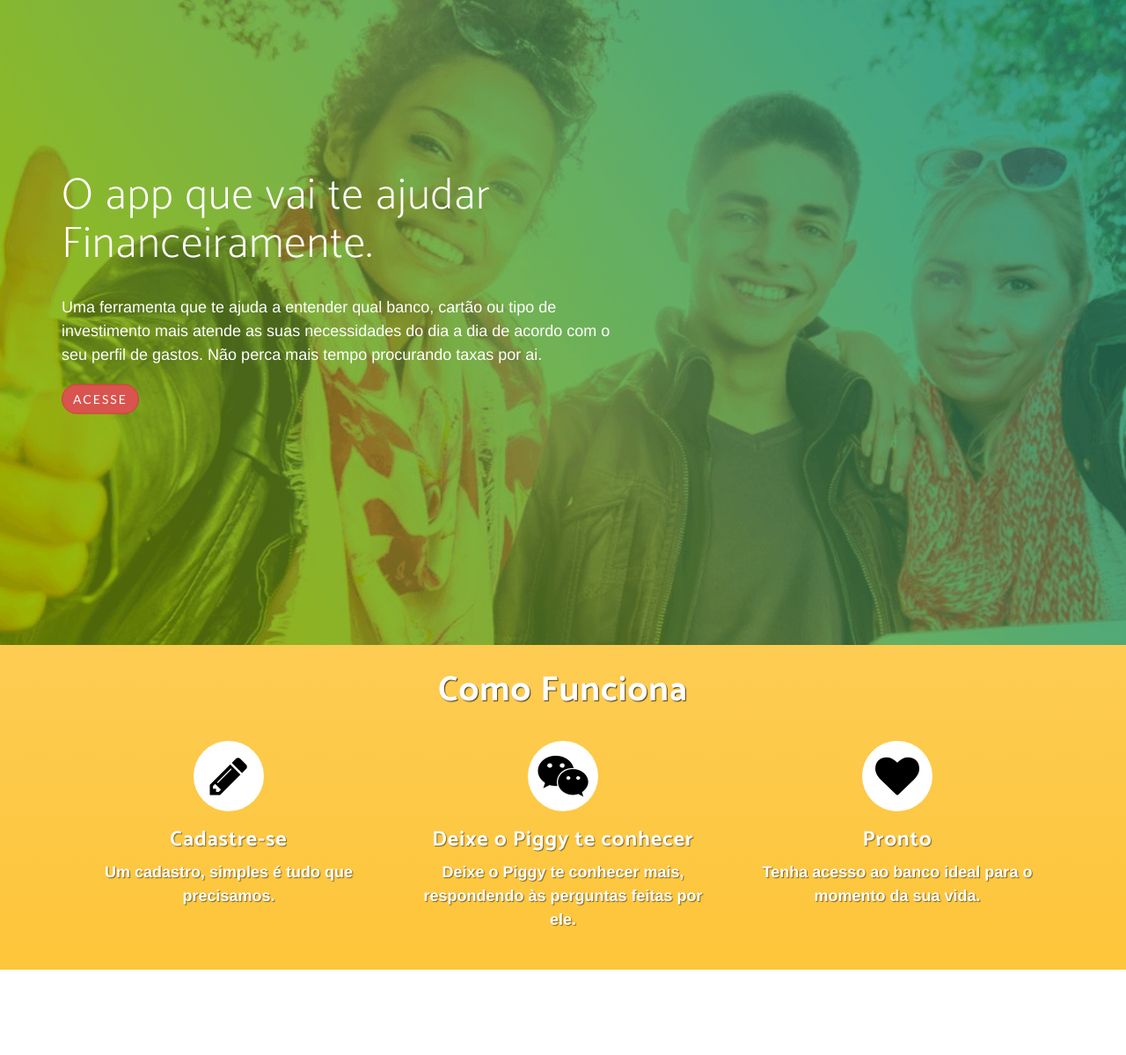
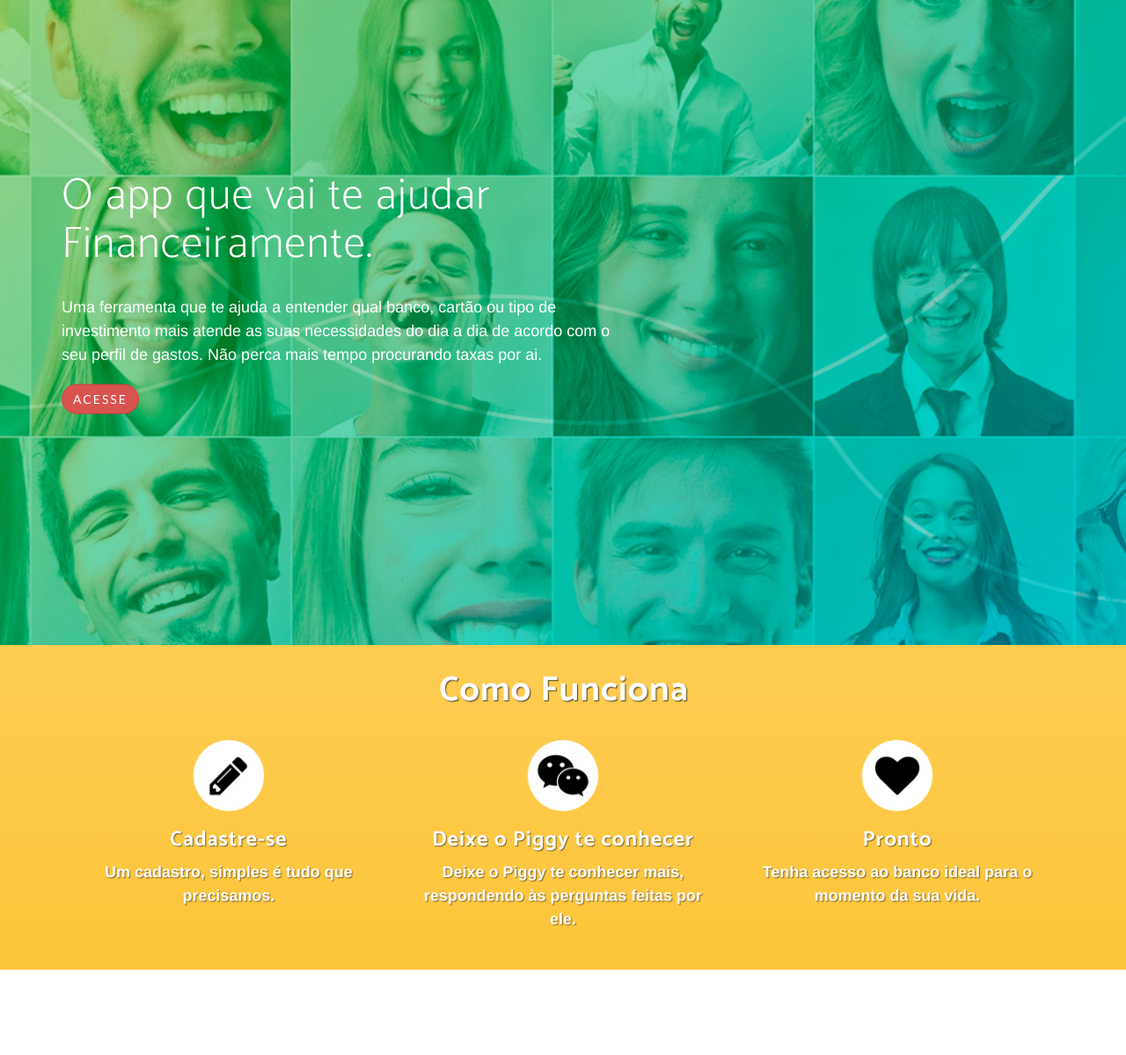
Before and after one commit to deividvs/PiggyBankerSite, a website: page index.html in a window 1280 px wide. Shown: the part 67-1266 px from the top of the page at 88% size. Drawn offline with nearby package versions, Linux system fonts and the light colour scheme; a web font is replaced by a local one.

Commit message:
added new picture

```diff
--- a/css/main.css
+++ b/css/main.css
@@ -47,7 +47,7 @@ header, .download, .features, .overlay, .contact .bg-primary{
 }
 
 header{
-  background: url('../img/background2.png') center no-repeat fixed;
+  background: url('../img/banner.png') center no-repeat fixed;
   background-size: cover;
 }
 
@@ -105,7 +105,8 @@ header{
 .chatmessage{
   padding:20px!important;
   background-color: #ccc;
-  background-image: url('../img/background_chat.jpg');
+  background: url('../img/background_text.png') fixed no-repeat;
+  background-size: cover;
 }
 
 .advantage{
--- a/index.html
+++ b/index.html
@@ -126,11 +126,11 @@
     <section id="download" class="download bg-primary text-center">
         <div class="container">
             <div class="row">
-                <div class="col-md-12 wow lightSpeedIn" data-wow-duration="2s">
+                <div class="col-md-12">
                     <div class="row">
-                        <h3 class="how_to_work"> Como Funciona </h3>
+                        <h3 class="how_to_work wow flipInY" data-wow-duration="4s"> Como Funciona </h3>
                     </div>
-                    <div class="col-md-4 block_midle">
+                    <div class="col-md-4 block_midle wow flipInX" data-wow-duration="4s">
                         <div class="col-md-12">
                             <div class="circle-icon">
                                 <i class="fa fa-pencil" aria-hidden="true"></i>
@@ -142,7 +142,7 @@
                             </p>
                         </div>
                     </div>
-                    <div class="col-md-4 block_midle">
+                    <div class="col-md-4 block_midle wow flipInX" data-wow-duration="4s">
                         <div class="col-md-12">
                             <div class="circle-icon">
                                 <i class="fa fa-weixin" aria-hidden="true"></i>
@@ -152,7 +152,7 @@
                             <p> Deixe o Piggy te conhecer mais, respondendo às perguntas feitas por ele. </p>
                         </div>
                     </div>
-                    <div class="col-md-4 block_midle">
+                    <div class="col-md-4 block_midle wow flipInX" data-wow-duration="4s">
                         <div class="col-md-12">
                             <div class="circle-icon">
                                 <i class="fa fa-heart" aria-hidden="true"></i>
```
Also changed, not shown: img/background_text.png (added), img/banner.png (added).
